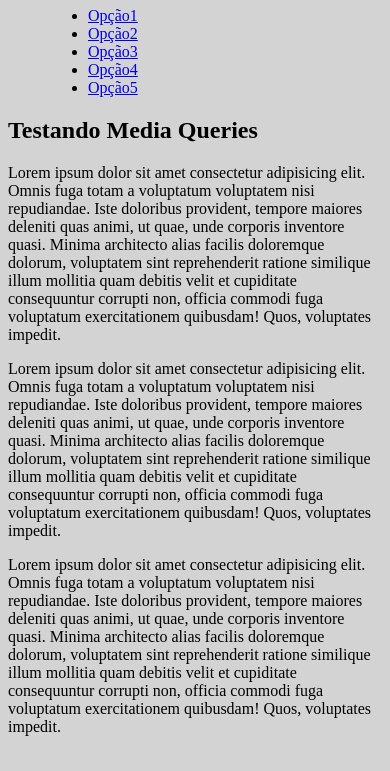
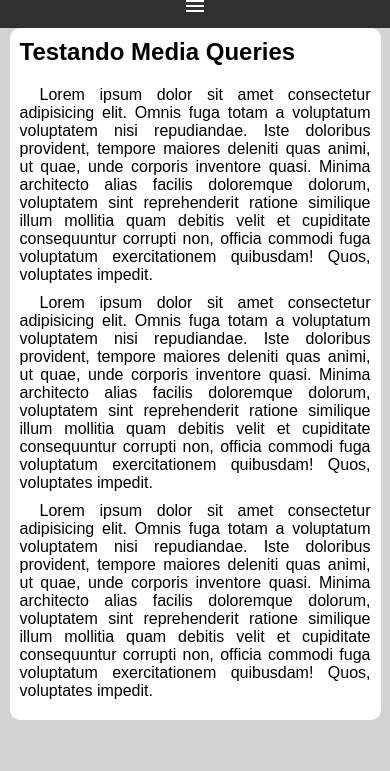
Before and after one commit to Vinicius2543/html-css, a plain HTML site: page exercicios/ex026/mq005/index.html in a window 390 px wide. Shown: the part 73-844 px from the top of the page. Drawn offline with Linux system fonts and the light colour scheme.

Commit message:
terminando o exercicio 05 de media query

```diff
--- a/exercicios/ex026/mq005/estilos/style.css
+++ b/exercicios/ex026/mq005/estilos/style.css
@@ -1,5 +1,76 @@
 @charset "UTF-8";
 
+*{
+    font-family: Arial, Helvetica, sans-serif;
+
+    margin: 0px;
+    padding: 0px;
+}
+
 body, html{
+
     background-color: lightgray;
 }
+
+header{
+    background-color: gray;
+}
+
+header > h1{
+    padding: 10px;
+    text-align: center;
+}
+
+i#burguer{
+    background-color: rgb(48, 48, 48);
+    color: white;
+    display: block;
+    text-align: center;
+    padding: 10px;
+    cursor: pointer;
+}
+
+i#burguer:hover {
+    background-color: white;
+    color: black;
+}
+
+menu {
+    display:none;
+}
+
+menu > ul {
+    list-style-type: none;
+}
+
+menu > ul > li > a{
+    display: block;
+    padding: 10px;
+    text-decoration: none;
+    text-align: center;
+    background-color: rgb(87, 87, 87);
+    color: white;
+    border-top: 2px solid gray;
+}
+
+menu > ul > li > a:hover {
+    background-color: gray;
+}
+
+main {
+    width: 90vw;
+    background-color: white;
+    margin: auto;
+    padding: 10px;
+    border-radius: 10px;
+}
+
+article > h1 {
+    padding-bottom: 20px;
+}
+
+article > p {
+    text-align: justify;
+    margin-bottom: 10px;
+    text-indent: 20px;
+}
--- a/exercicios/ex026/mq005/index.html
+++ b/exercicios/ex026/mq005/index.html
@@ -5,12 +5,14 @@
     <meta http-equiv="X-UA-Compatible" content="IE=edge">
     <meta name="viewport" content="width=device-width, initial-scale=1.0">
     <title>Media query</title>
+    <link href="https://fonts.googleapis.com/icon?family=Material+Icons" rel="stylesheet">
     <link rel="stylesheet" href="estilos/style.css">
 </head>
 <body>
     <header>
         <h1>Meu Site</h1>
-        <menu>
+        <i id="burguer" class="material-icons" onclick="clickMenu()">menu</i>
+        <menu id="itens">
             <ul>
                 <li><a href="#">Opção1</a></li>
                 <li><a href="#">Opção2</a></li>
@@ -31,5 +33,14 @@
             Minima architecto alias facilis doloremque dolorum, voluptatem sint reprehenderit ratione similique illum mollitia quam debitis velit et cupiditate consequuntur corrupti non, officia commodi fuga voluptatum exercitationem quibusdam! Quos, voluptates impedit.</p>
         </article>
     </main>
+    <script>
+        function clickMenu(){
+            if (itens.style.display == 'block'){
+                itens.style.display = 'none'
+            } else{
+                itens.style.display = 'block'
+            }
+        }
+    </script>
 </body>
 </html>
```
